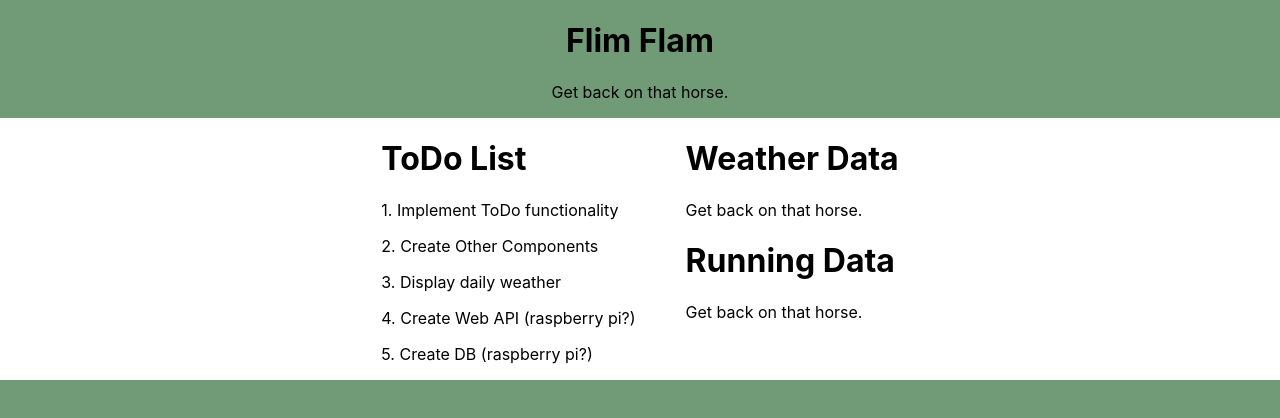
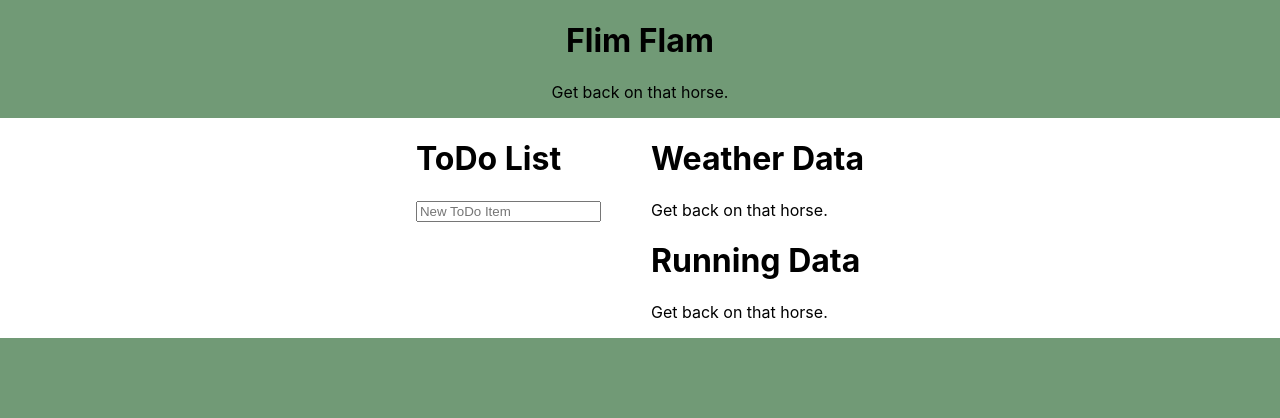
Before and after one commit to SamFGomez/flimflam, a React (Create React App) app: page / in a window 1280 px wide. Shown: the top 418 px of the page. Built offline with nearby package versions, Linux system fonts and the light colour scheme.

Commit message:
ToDo Stuff

```diff
--- a/src/components/ToDo.js
+++ b/src/components/ToDo.js
@@ -2,17 +2,44 @@ import { Component } from 'react';
 
 
 class ToDo extends Component {
+
+  constructor(props){
+      super(props);
+      this.state = {
+          messages: []
+      }
+  }
+
+  addNewToDOItem(message){
+    var {messages} = this.state;
+    messages.push(message);
+    this.setState({messages: messages});
+  }
+
+  componentDidMount(){
+    document.addEventListener('keydown', (e)=>{
+      if(e.key === 'Enter') this.addNewToDOItem(e.target.value);
+    });
+  }
+
   render() {
+    var {messages} = this.state;
+
     return (
       <div class="defaultContainer">
         <h1> ToDo List</h1>
         <div>
-          <p> 1. Implement ToDo functionality </p>
-          <p> 2. Create Other Components </p>
-          <p> 3. Display daily weather </p>
-          <p> 4. Create Web API (raspberry pi?) </p>
-          <p> 5. Create DB (raspberry pi?)</p>
-
+          {messages.map((x,i)=>{
+            return (
+              <div class="bulletContainer">
+                <p>{`${messages.indexOf(x)+1}. ${x}`}</p>
+              </div>
+            );
+          })}
+          <input id="newToDoInput" type="text" placeholder="New ToDo Item" />
+          <button style={{display:"none"}} type="submit" onClick={()=>this.addNewToDOItem(document.getElementById("newToDoInput").value)}>
+            Add ToDo Item
+          </button>
         </div>
       </div>
     );
--- a/src/css/style.css
+++ b/src/css/style.css
@@ -20,3 +20,6 @@ body {
     width: 100%;
     text-align: center;
 }
+.bulletContainer{
+    display:flex;
+}
```
